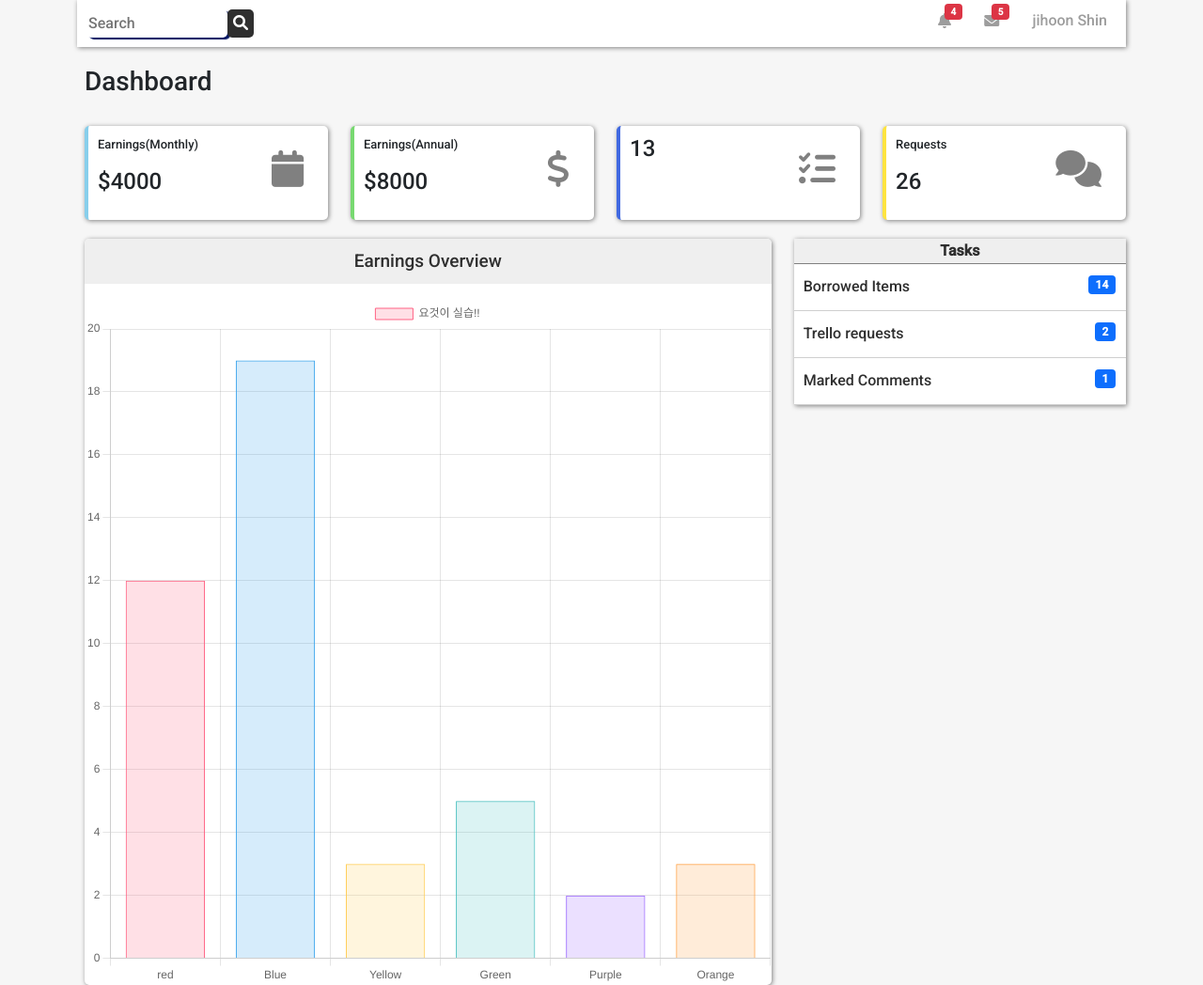
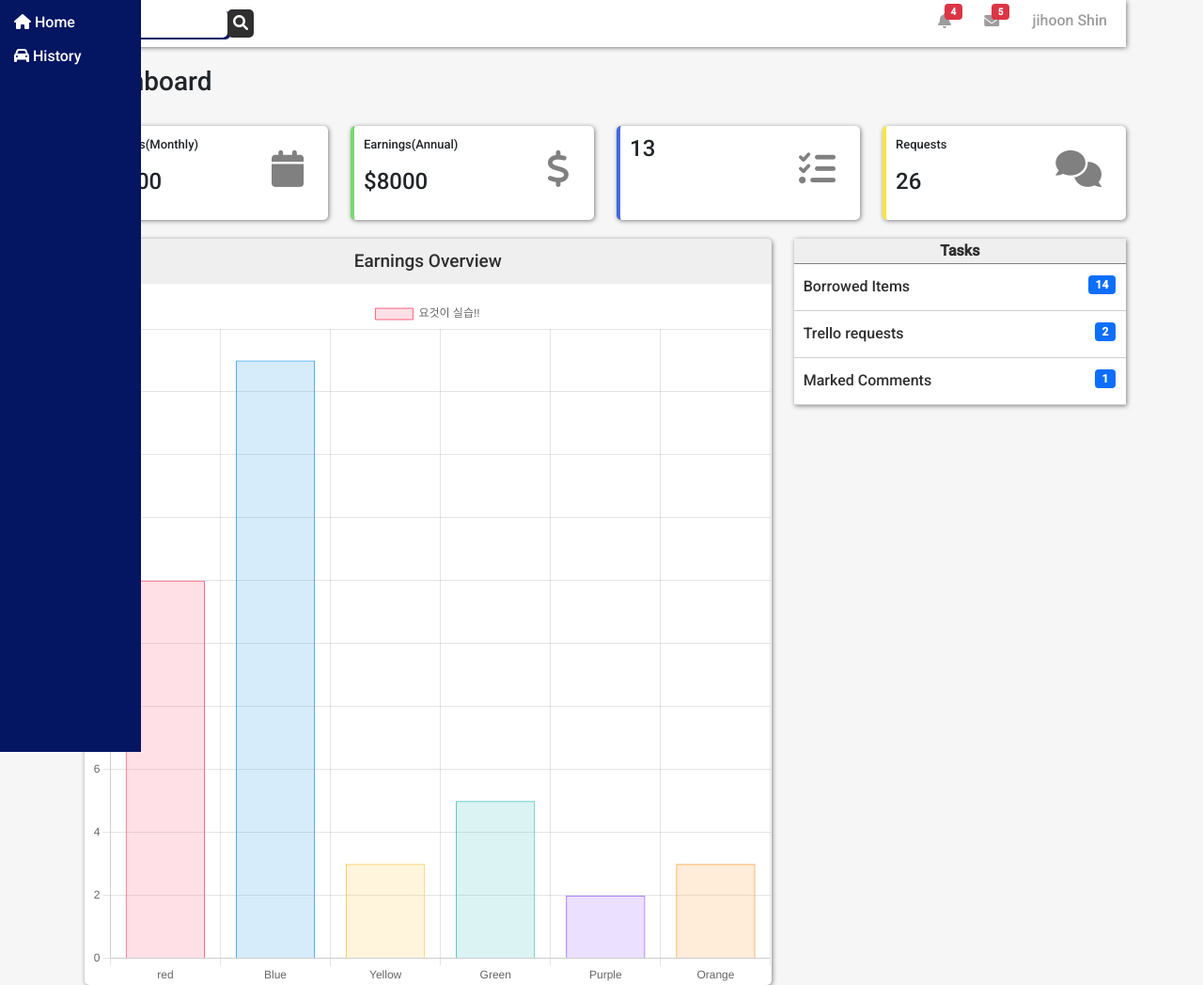
Before and after one commit to jihoon8730/self_study_mini3, a plain HTML site: page index.html in a window 1280 px wide. Shown: the whole page at 94% size. Drawn offline with nearby package versions, Linux system fonts and the light colour scheme.

Commit message:
2/6완성 50%스스로

```diff
--- a/css/index.scss
+++ b/css/index.scss
@@ -149,6 +149,35 @@ $font-base: 16px;
   }
 }
 
+// sidebar 부분
+.sidebar {
+  width: 150px;
+  height: 100vh;
+  position: fixed;
+  z-index: 5;
+  color: $white-color;
+  background-color: #041562;
+  // sidebar 애니메이션 시작
+  transition: all 0.5s;
+  transform: translateX(-100px);
+  div {
+    margin: 12px 0px 0px 15px;
+  }
+  i {
+    transition: all 0.5s;
+    transform: translateX(100px);
+  }
+}
+
+// sidebar 애니메이션 시작
+.sidebar:hover {
+  transition: all 0.5s;
+  transform: translateX(0px);
+  i {
+    transform: translateX(0px);
+  }
+}
+
 @media screen and (max-width: 760px) {
   .main-chart {
     width: 100%;
--- a/index.html
+++ b/index.html
@@ -26,6 +26,17 @@
 
 
   <body style="background: #f6f6f6;">
+    <!-- sidebar 부분 -->
+    <div class="sidebar">
+      <div>
+        <i class="fas fa-home"></i>
+        <span>Home</span>
+      </div>
+      <div>
+        <i class="fas fa-car"></i>
+        <span>History</span>
+      </div>
+    </div>
     <div class="container">
       <!-- navibar 검색창, 알람, 이메일 부분-->
       <div class="navibar">
@@ -47,7 +58,7 @@
       <div class="header">
         <div class="row">
           <h3>Dashboard</h3>
-        <div class="col-md-3" >
+          <div class="col-md-3">
             <div class="card-form" style="border-left: 4px solid skyblue;">
               <div class="card-form-text">
                 <p>Earnings(Monthly)</p>
@@ -56,7 +67,7 @@
               <i class="fas fa-calendar fa-3x m-3"></i>
             </div>
           </div>
-        <div class="col-md-3" >
+          <div class="col-md-3">
             <div class="card-form" style="border-left: 4px solid #77D970;">
               <div class="card-form-text">
                 <p>Earnings(Annual)</p>
@@ -65,7 +76,7 @@
               <i class="fas fa-dollar-sign fa-3x m-3"></i>
             </div>
           </div>
-        <div class="col-md-3" >
+          <div class="col-md-3">
             <div class="card-form" style="border-left: 4px solid royalblue;">
               <div class="card-form-text">
                 <h4>13</h4>
@@ -73,7 +84,7 @@
               <i class="fas fa-tasks fa-3x m-3"></i>
             </div>
           </div>
-        <div class="col-md-3" >
+          <div class="col-md-3">
             <div class="card-form" style="border-left: 4px solid #FEE440;">
               <div class="card-form-text">
                 <p>Requests</p>
@@ -147,6 +158,8 @@
             </div>
           </div>
         </div>
+
+
       </div>
   </body>
 </html>
```
Also changed, not shown: css/index.css, 1 other file. Lines whose indentation alone changed are shown as unchanged.
